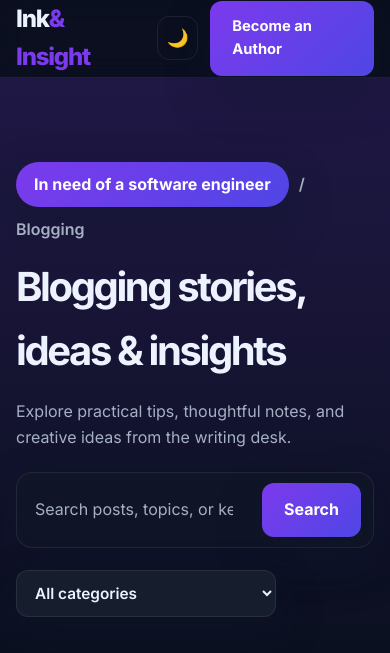
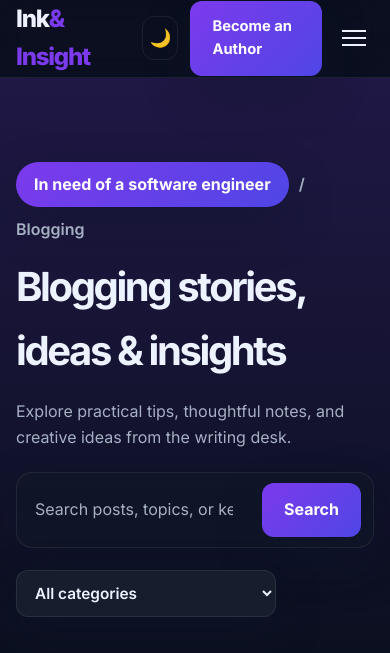
Before and after one commit to sirv222/victor-portfolio, a Django app: page /my_blog/ in a window 390 px wide. Shown: the top 653 px of the page. Run offline with Django 5.2, Linux system fonts and the light colour scheme; data that the repository does not hold is empty; parts of the project's set-up code (start-up, migrations or seed data) failed here and were passed over.

Commit message:
made the blog app navigation responsive for mobile phones and smaller screens

```diff
--- a/static/blog.css
+++ b/static/blog.css
@@ -180,6 +180,23 @@ html[data-theme='light'] .navbar {
   width: 44px;
   height: 44px;
   font-size: 1.1rem;
+}
+
+.nav-toggle {
+  display: none;
+  flex-direction: column;
+  gap: 5px;
+  background: none;
+  border: none;
+  cursor: pointer;
+  padding: 8px;
+}
+
+.nav-toggle span {
+  width: 24px;
+  height: 2px;
+  background: var(--text);
+  transition: all 0.3s ease;
 }
 
 .small-btn {
@@ -944,7 +961,30 @@ html[data-theme='light'] .navbar {
 
 @media (max-width: 760px) {
   .nav-links {
-    display: none;
+    position: fixed;
+    top: 76px;
+    left: 0;
+    right: 0;
+    background: var(--bg-alt);
+    border-bottom: 1px solid var(--border);
+    flex-direction: column;
+    padding: 20px;
+    transform: translateY(-150%);
+    opacity: 0;
+    transition: all 0.3s ease;
+    gap: 6px;
+  }
+
+  .nav-links.open {
+    transform: translateY(0);
+    opacity: 1;
+  }
+  .nav-links a {
+    width: 100%;
+    text-align: center;
+  }
+  .nav-toggle {
+    display: flex;
   }
 
   .blog-list,
--- a/static/blog.js
+++ b/static/blog.js
@@ -14,6 +14,30 @@
         localStorage.setItem(THEME_KEY, current);
         button.textContent = current === 'dark' ? '🌙' : '☀️';
       });
+    });
+  }
+
+   /* ---------------- Mobile Nav ---------------- */
+  function initNav() {
+    const toggle = document.querySelector('.nav-toggle');
+    const links = document.querySelector('.nav-links');
+    if (!toggle || !links) return;
+
+    toggle.addEventListener('click', () => {
+      links.classList.toggle('open');
+    });
+
+    links.querySelectorAll('a').forEach((a) => {
+      a.addEventListener('click', () => links.classList.remove('open'));
+    });
+
+    // Highlight active page
+    const current = window.location.pathname.split('/').pop() || 'index.html';
+    links.querySelectorAll('a').forEach((a) => {
+      const href = a.getAttribute('href');
+      if (href === current || (current === '' && href === 'index.html')) {
+        a.classList.add('active');
+      }
     });
   }
 
@@ -150,6 +174,7 @@
   document.addEventListener('DOMContentLoaded', () => {
     initTheme();
     initReveal();
+    initNav();
     initBackToTop();
     initYear();
     initDjangoMessages();
--- a/template/account_settings.html
+++ b/template/account_settings.html
@@ -20,6 +20,9 @@
       </ul>
       <div class="nav-actions">
         <button class="theme-toggle" aria-label="Toggle theme">🌙</button>
+        <button class="nav-toggle" aria-label="Toggle menu">
+          <span></span><span></span><span></span>
+        </button>
       </div>
     </nav>
   </header>
--- a/template/author_profile.html
+++ b/template/author_profile.html
@@ -41,6 +41,9 @@
         {% else %}
           <a href="{% url 'register_writer' %}" class="btn btn-primary small-btn">Become an Author</a>
         {% endif %}
+        <button class="nav-toggle" aria-label="Toggle menu">
+          <span></span><span></span><span></span>
+        </button>
       </div>
     </nav>
   </header>
--- a/template/blog.html
+++ b/template/blog.html
@@ -55,6 +55,9 @@
         {% else %}
           <a href="{% url 'register_writer' %}" class="btn btn-primary small-btn">Become an Author</a>
         {% endif %}
+        <button class="nav-toggle" aria-label="Toggle menu">
+          <span></span><span></span><span></span>
+        </button>
       </div>
     </nav>
   </header>
--- a/template/blog_detail.html
+++ b/template/blog_detail.html
@@ -52,6 +52,9 @@
         {% else %}
           <a href="{% url 'register_writer' %}" class="btn btn-primary small-btn">Become an Author</a>
         {% endif %}
+        <button class="nav-toggle" aria-label="Toggle menu">
+          <span></span><span></span><span></span>
+        </button>
       </div>
     </nav>
   </header>
--- a/template/create_blog_post.html
+++ b/template/create_blog_post.html
@@ -20,6 +20,9 @@
       </ul>
       <div class="nav-actions">
         <button class="theme-toggle" aria-label="Toggle theme">🌙</button>
+        <button class="nav-toggle" aria-label="Toggle menu">
+          <span></span><span></span><span></span>
+        </button>
       </div>
     </nav>
   </header>
--- a/template/login.html
+++ b/template/login.html
@@ -20,6 +20,9 @@
       </ul>
       <div class="nav-actions">
         <button class="theme-toggle" aria-label="Toggle theme">🌙</button>
+        <button class="nav-toggle" aria-label="Toggle menu">
+          <span></span><span></span><span></span>
+        </button>
       </div>
     </nav>
   </header>
--- a/template/password_reset.html
+++ b/template/password_reset.html
@@ -20,6 +20,9 @@
       </ul>
       <div class="nav-actions">
         <button class="theme-toggle" aria-label="Toggle theme">🌙</button>
+        <button class="nav-toggle" aria-label="Toggle menu">
+          <span></span><span></span><span></span>
+        </button>
       </div>
     </nav>
   </header>
--- a/template/password_reset_complete.html
+++ b/template/password_reset_complete.html
@@ -20,6 +20,9 @@
       </ul>
       <div class="nav-actions">
         <button class="theme-toggle" aria-label="Toggle theme">🌙</button>
+        <button class="nav-toggle" aria-label="Toggle menu">
+          <span></span><span></span><span></span>
+        </button>
       </div>
     </nav>
   </header>
--- a/template/password_reset_confirm.html
+++ b/template/password_reset_confirm.html
@@ -20,6 +20,9 @@
       </ul>
       <div class="nav-actions">
         <button class="theme-toggle" aria-label="Toggle theme">🌙</button>
+        <button class="nav-toggle" aria-label="Toggle menu">
+          <span></span><span></span><span></span>
+        </button>
       </div>
     </nav>
   </header>
--- a/template/password_reset_done.html
+++ b/template/password_reset_done.html
@@ -20,6 +20,9 @@
       </ul>
       <div class="nav-actions">
         <button class="theme-toggle" aria-label="Toggle theme">🌙</button>
+        <button class="nav-toggle" aria-label="Toggle menu">
+          <span></span><span></span><span></span>
+        </button>
       </div>
     </nav>
   </header>
--- a/template/writer_dashboard.html
+++ b/template/writer_dashboard.html
@@ -38,6 +38,9 @@
           {% csrf_token %}
           <button type="submit" class="btn btn-outline small-btn">Logout</button>
         </form>
+        <button class="nav-toggle" aria-label="Toggle menu">
+          <span></span><span></span><span></span>
+        </button>
       </div>
     </nav>
   </header>
```
